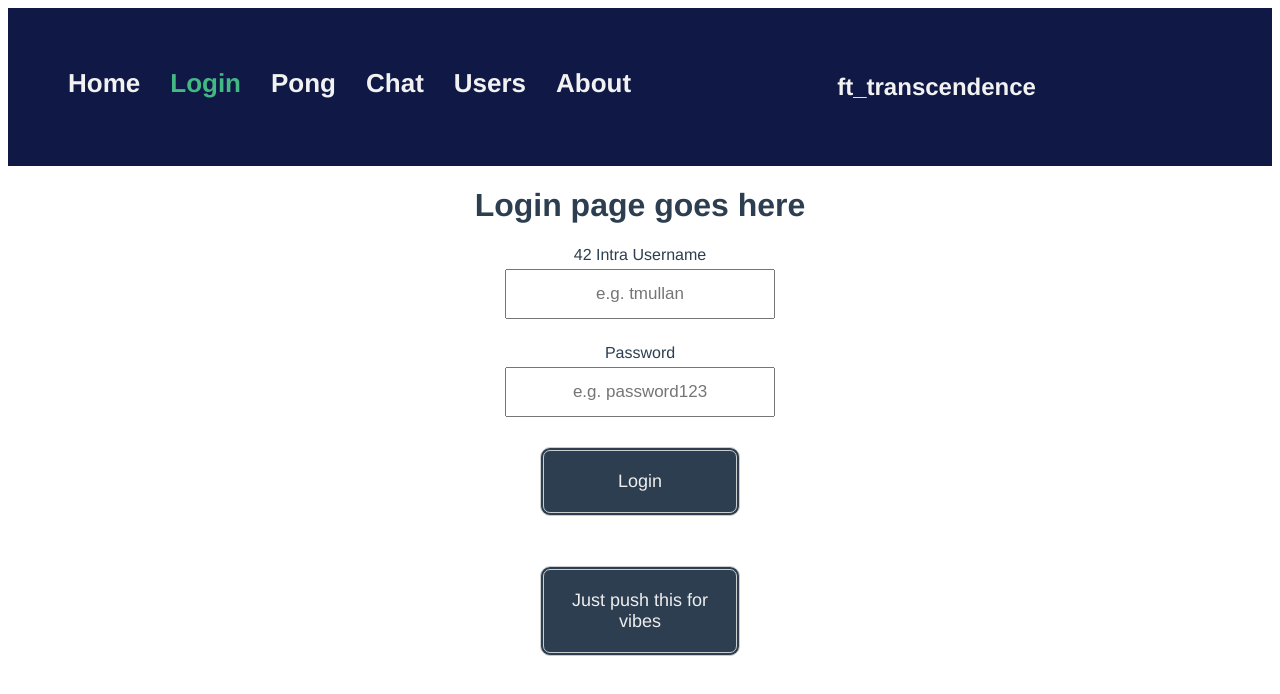
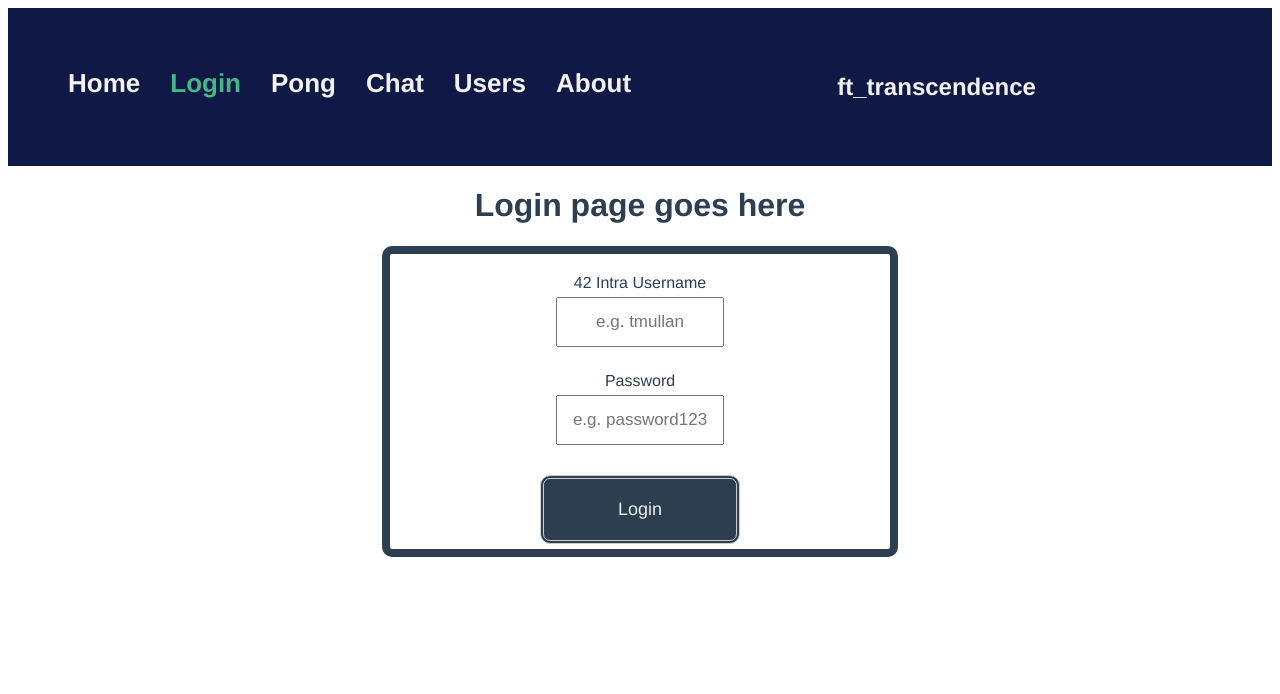
Before and after one commit to NEKuipers/ft_transcendence, a Vue app in the folder frontend/app/: page /login in a window 1280 px wide. Shown: the top 694 px of the page. Built offline with nearby package versions, Linux system fonts and the light colour scheme.

Commit message:
Login block is slightly less sore on the eyes

```diff
--- a/frontend/app/src/components/LoginComponent.vue
+++ b/frontend/app/src/components/LoginComponent.vue
@@ -38,6 +38,10 @@ export default {
 <style scoped>
 .add-form {
   margin-bottom: 40px;
+  border: 8px solid #2c3e50;
+  border-radius: 10px;
+  width: 500px;
+  display: inline-block;
 }
 .form-control {
   margin: 20px 0;
@@ -46,7 +50,7 @@ export default {
   display: block;
 }
 .form-control input {
-  width: 20%;
+  width: 30%;
   height: 40px;
   margin: 5px;
   padding: 3px 7px;
--- a/frontend/app/src/views/LoginView.vue
+++ b/frontend/app/src/views/LoginView.vue
@@ -3,7 +3,7 @@
     <h1>Login page goes here</h1>
     <header>
       <LoginComponent />
-      <MyButton text="Just push this for vibes" color="red"/>
+      <!-- <MyButton text="Just push this for vibes" color="red"/> -->
     </header>
   </div>
 </template>
@@ -19,7 +19,7 @@ export default {
   },
   components: {
     LoginComponent,
-    MyButton,
+    // MyButton,
   }
 }
 </script>
```
